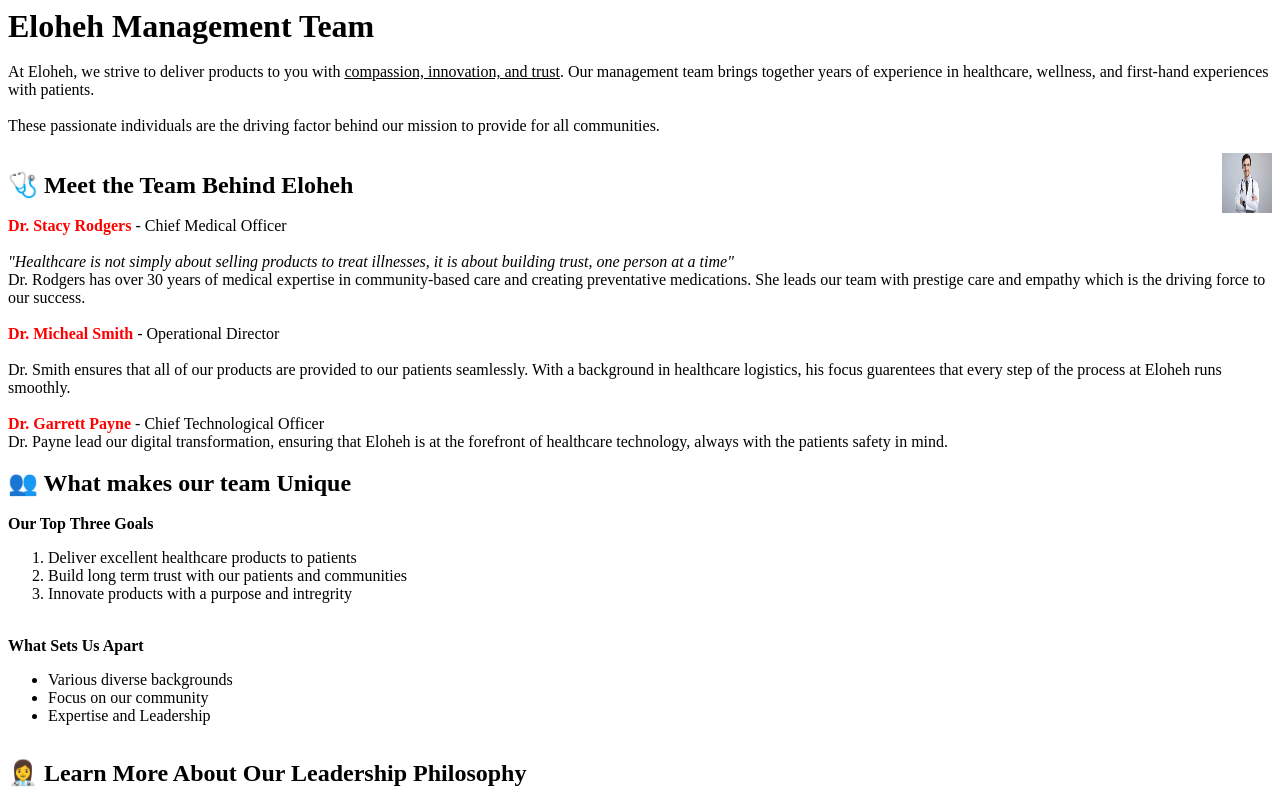
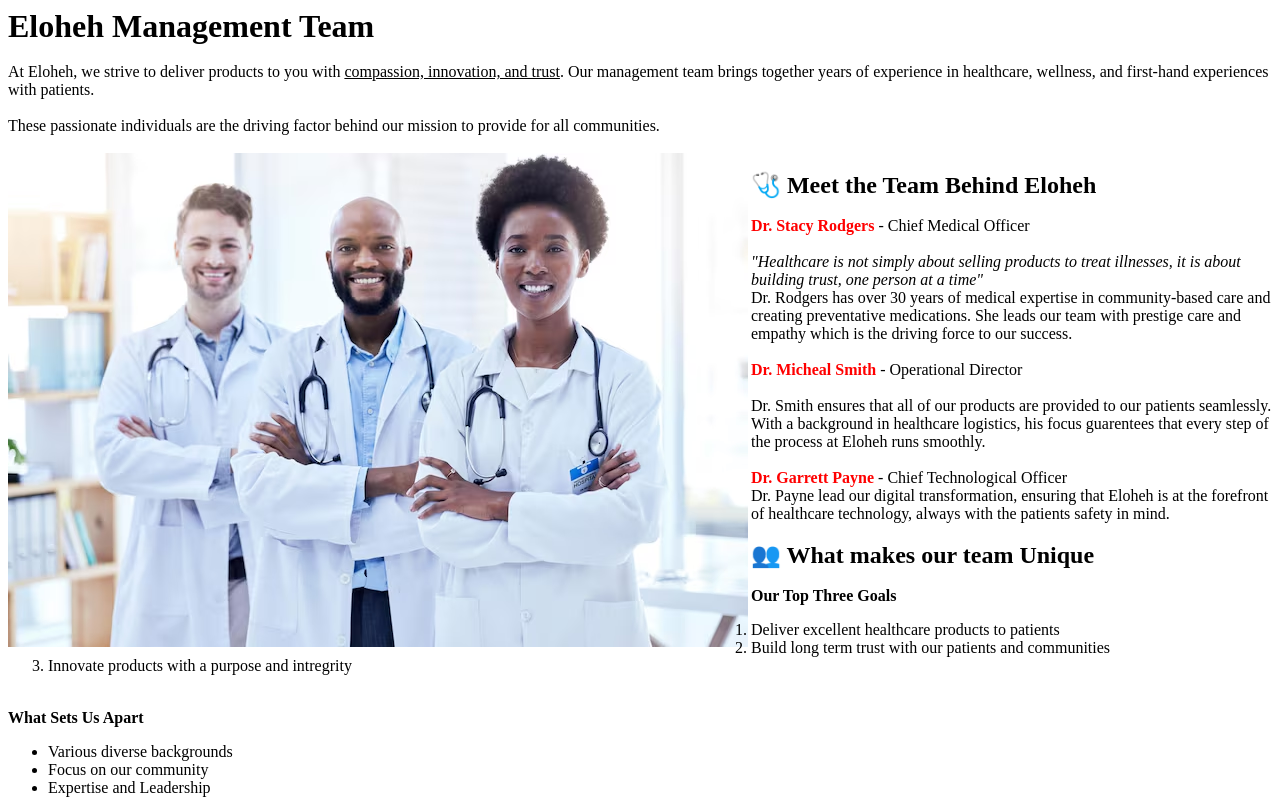
Before and after one commit to anikarao18/practice, a plain HTML site: page index.html in a window 1280 px wide. Shown: the top 800 px of the page. Drawn offline with Linux system fonts and the light colour scheme.

Commit message:
Update index.html

```diff
--- a/index.html
+++ b/index.html
@@ -11,7 +11,7 @@ At Eloheh, we strive to deliver products to you with <u> compassion, innovation,
   These passionate individuals are the driving factor behind our mission to provide for all communities.
   <br>
     <br>
-   <img src = "Doctor.jpg" alt = "image" width = "50" height = "60" align = "right">
+   <img src = "Doctors.avif" align = "left">
 <br>
 <b><font size =5>🩺 Meet the Team Behind Eloheh </font></b>
   <br>
```
